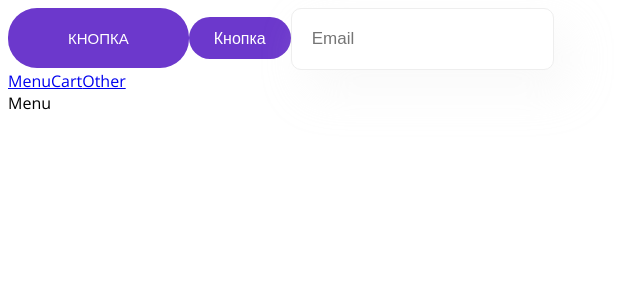
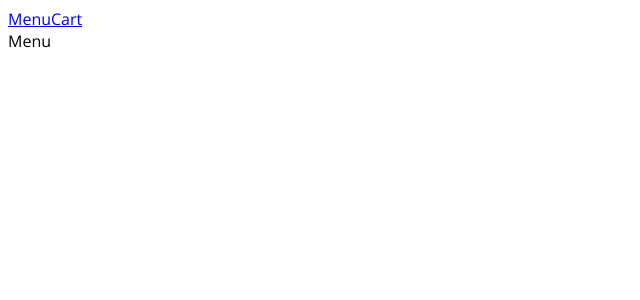
Before and after one commit to Alexandroff1997/food-delivery, a React (Vite) app: page / in a window 1280 px wide. Shown: the top 300 px of the page, without its empty margins (0-640 px from the left). Built offline with nearby package versions, Linux system fonts and the light colour scheme.

Commit message:
update router syntax to new version, menu layout

```diff
--- a/src/App.tsx
+++ b/src/App.tsx
@@ -1,8 +1,6 @@
-import { Route, Routes } from 'react-router-dom';
 import Button from './components/Button/Button';
 import Input from './components/Input/Input';
-import { Menu } from './pages/Menu/Menu';
-import { Cart } from './pages/Cart/Cart';
+
 
 function App() {
 	return (
@@ -10,15 +8,6 @@ function App() {
 			<Button appearence='big'>Кнопка</Button>
 			<Button appearence='small'>Кнопка</Button>
 			<Input placeholder='Email' />
-			<div>
-				<a href="/">Menu</a>
-				<a href="/cart">Cart</a>
-				<a href="*">Other</a>
-			</div>
-			<Routes>
-				<Route path='/' element={<Menu />} />
-				<Route path='/cart' element={<Cart />} />
-			</Routes>
 		</>
 	);
 }
--- /dev/null
+++ b/src/layout/MenuLayout/MenuLayout.tsx
@@ -0,0 +1,15 @@
+import { Link, Outlet } from 'react-router-dom';
+
+export function MenuLayout() {
+	return (
+		<div>
+			<div>
+				<Link to='/'>Menu</Link>
+				<Link to='/cart'>Cart</Link>
+			</div>
+			<div>
+				<Outlet />
+			</div>
+		</div>
+	);
+}
--- a/src/main.tsx
+++ b/src/main.tsx
@@ -1,13 +1,38 @@
 import React from 'react';
 import ReactDOM from 'react-dom/client';
-import App from './App.tsx';
 import './index.css';
-import { BrowserRouter } from 'react-router-dom';
+import { RouterProvider, createBrowserRouter } from 'react-router-dom';
+import { Menu } from './pages/Menu/Menu';
+import { Cart } from './pages/Cart/Cart';
+import { MenuLayout } from './layout/MenuLayout/MenuLayout';
+
+const router = createBrowserRouter([
+	{
+		path: '/',
+		element: <MenuLayout />,
+		children: [
+			{
+				path: '/',
+				element: <Menu />
+			},
+			{
+				path: '/cart',
+				element: <Cart />
+			}
+		]
+	},
+	{
+		path: '/cart',
+		element: <Cart />
+	},
+	{
+		path: '*'
+	}
+]);
+
 
 ReactDOM.createRoot(document.getElementById('root')!).render(
 	<React.StrictMode>
-		<BrowserRouter>
-			<App />
-		</BrowserRouter>
+		<RouterProvider router={router} />
 	</React.StrictMode>
 );
```
